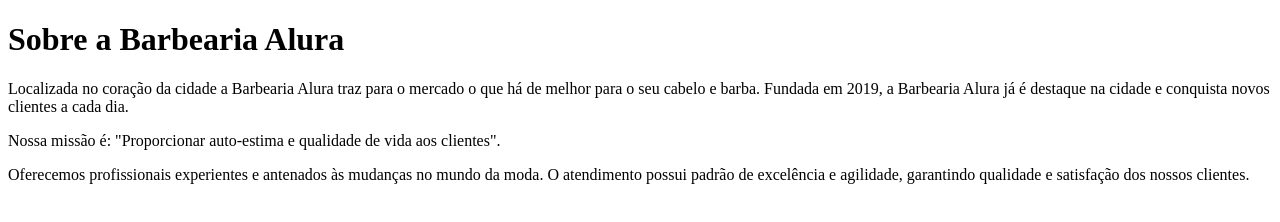
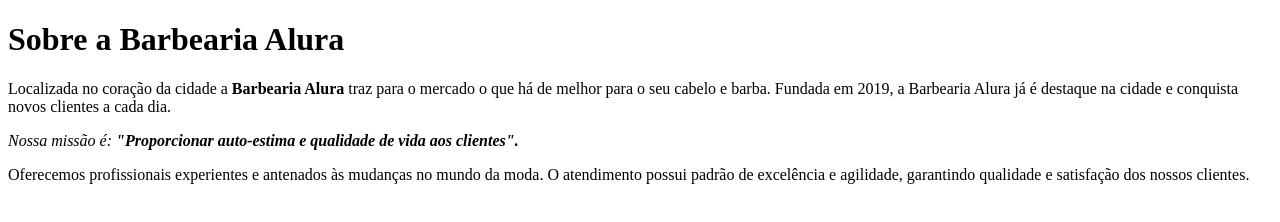
Before and after one commit to Sogoid/BarbeariaAlura, a website: page index.html in a window 1280 px wide. Drawn offline with Linux system fonts and the light colour scheme.

Commit message:
fazendo marcação de texto

```diff
--- a/index.html
+++ b/index.html
@@ -13,11 +13,12 @@
     <div>
         <h1> Sobre a Barbearia Alura </h1>
 
-        <p> Localizada no coração da cidade a Barbearia Alura traz para o mercado o que há de melhor para o seu cabelo e
+        <p> Localizada no coração da cidade a <strong> Barbearia Alura </strong>traz para o mercado o que há de melhor
+            para o seu cabelo e
             barba.
             Fundada em 2019, a Barbearia Alura já é destaque na cidade e conquista novos clientes a cada dia. </p>
 
-        <p>Nossa missão é: "Proporcionar auto-estima e qualidade de vida aos clientes".</p>
+        <p><em>Nossa missão é: <strong> "Proporcionar auto-estima e qualidade de vida aos clientes".</strong></em></p>
 
         <p> Oferecemos profissionais experientes e antenados às mudanças no mundo da moda. O atendimento possui padrão
             de
```
